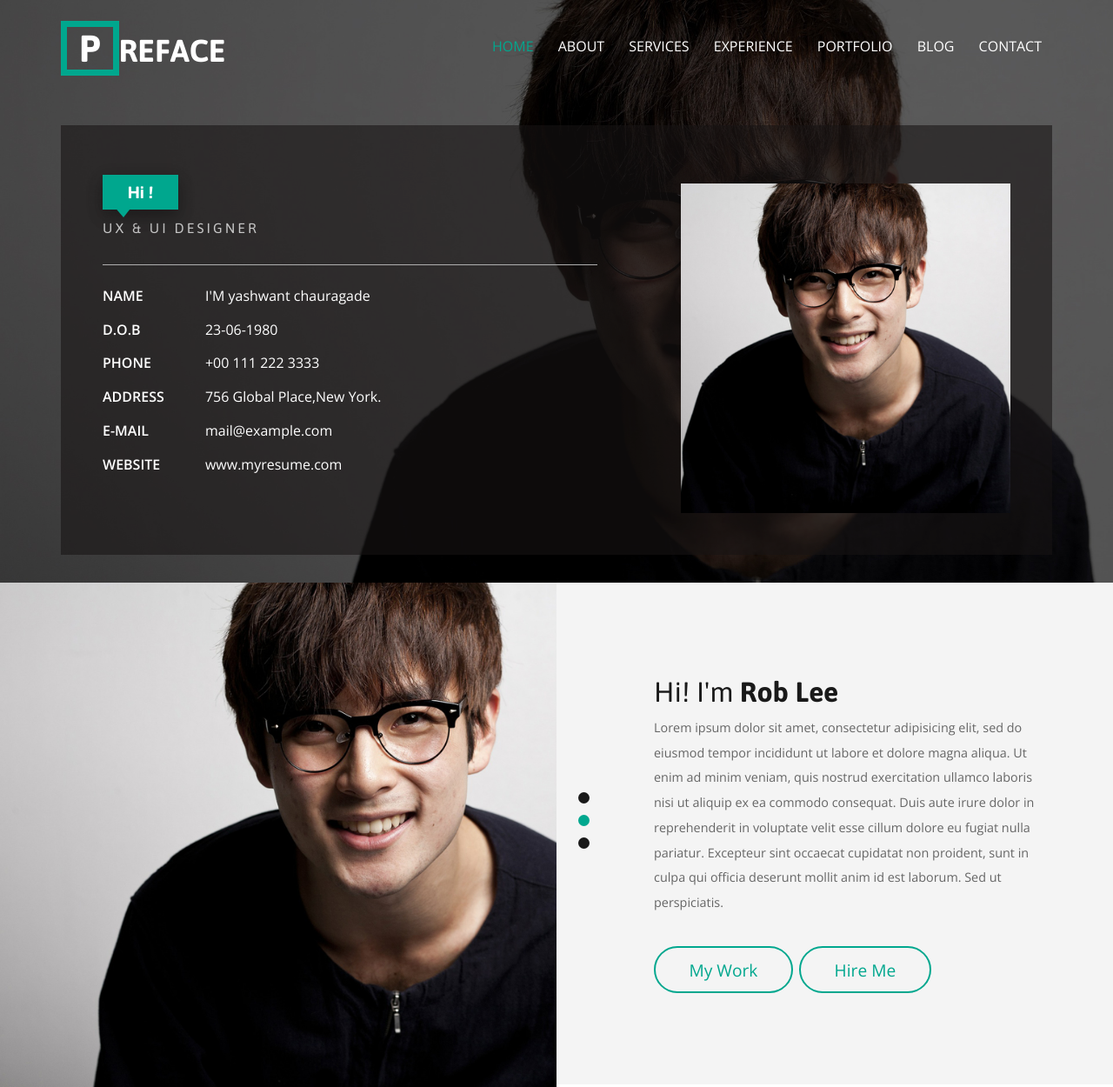
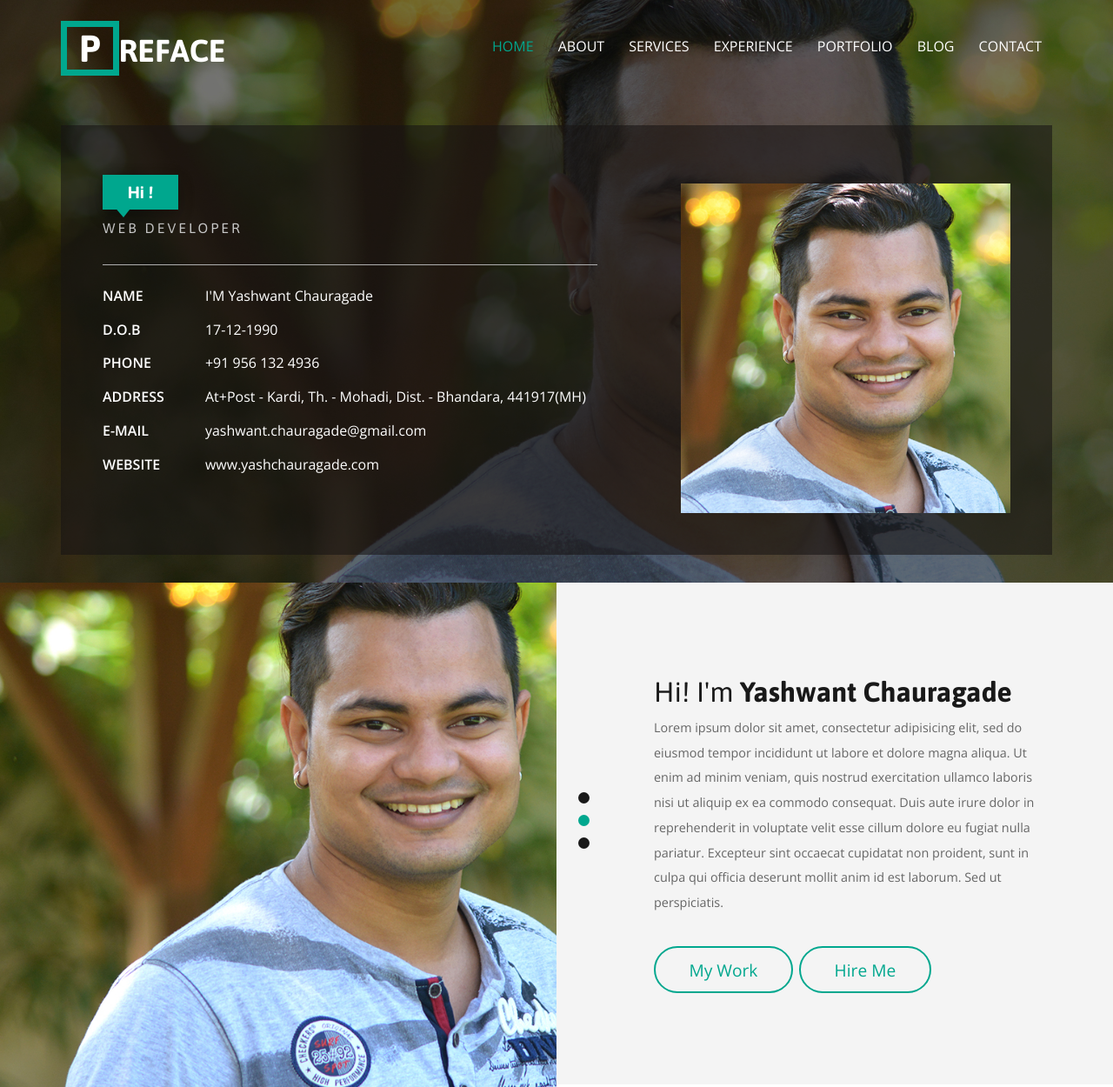
Before and after one commit to chauragade/yashwantchauragade.github.io, a plain HTML site: page index.html in a window 1280 px wide. Shown: the top 1250 px of the page at 87% size. Drawn offline with nearby package versions, Linux system fonts and the light colour scheme; files whose address does not match are found by name.

Commit message:
update site

```diff
--- a/css/style.css
+++ b/css/style.css
@@ -21,7 +21,7 @@ body h1,h2,h3,h4,h5,h6{
 }
 /*-- header --*/
 #home {
-    background: url(../images/header-bg.jpg) no-repeat center top;
+    background: url(../images/header-bg1.jpg) no-repeat center top;
     background-size: cover;
     -webkit-background-size: cover;
     -moz-background-size: cover;
@@ -473,7 +473,7 @@ span.border.one:after {
 .about-right{
 	    float: left;
 	padding:0;
-	background:url(../images/about-pic.jpg) no-repeat 0px 0px;
+	background:url(../images/about-pic1.jpg) no-repeat 0px 0px;
 	min-height:580px;
 	background-size: cover;
    -o-background-size: cover;
--- a/index.html
+++ b/index.html
@@ -7,7 +7,7 @@ License URL: http://creativecommons.org/licenses/by/3.0/
 <!DOCTYPE HTML>
 <html>
 <head>
-<title>Preface a Personal Category Flat Bootstrap Responsive Website Template| Home :: w3layouts</title>
+<title>Yashwant Chauragade</title>
 <link href="css/bootstrap.css" rel='stylesheet' type='text/css' />
 <!-- jQuery (necessary for Bootstrap's JavaScript plugins) -->
 <script src="js/jquery.min.js"></script>
@@ -79,53 +79,51 @@ Smartphone Compatible web template, free webdesigns for Nokia, Samsung, LG, Sony
 			<div class="banner-info">
 				<div class="col-md-7 header-right">
 					<h1>Hi !</h1>
-					<h6>UX & UI DESIGNER</h6>
+					<h6>WEB DEVELOPER</h6>
 					<ul class="address">
-
 					<li>
 						<ul class="address-text">
 							<li><b>NAME</b></li>
-								<li>I'M yashwant chauragade</li>
+							<li>I'M Yashwant Chauragade</li>
 						</ul>
 					</li>
 					<li>
 						<ul class="address-text">
 							<li><b>D.O.B</b></li>
-								<li>23-06-1980</li>
+							<li>17-12-1990</li>
 						</ul>
 					</li>
 					<li>
 						<ul class="address-text">
 							<li><b>PHONE </b></li>
-								<li>+00 111 222 3333</li>
+							<li>+91 956 132 4936</li>
 						</ul>
 					</li>
 					<li>
 						<ul class="address-text">
 							<li><b>ADDRESS </b></li>
-								<li>756 Global Place,New York.</li>
+							<li>At+Post - Kardi, Th. - Mohadi, Dist. - Bhandara, 441917(MH)</li>
 						</ul>
 					</li>
 					<li>
 						<ul class="address-text">
 							<li><b>E-MAIL </b></li>
-								<li><a href="mailto:example@mail.com"> mail@example.com</a></li>
+							<li><a href="mailto:yashwant.chauragade@gmail.com"> yashwant.chauragade@gmail.com</a></li>
 						</ul>
 					</li>
 					<li>
 						<ul class="address-text">
 							<li><b>WEBSITE </b></li>
-								<li><a href="http://w3layouts.com">www.myresume.com</a></li>
+							<li><a href="http://yashchauragade.com/">www.yashchauragade.com</a></li>
 						</ul>
 					</li>
 
 					</ul>
 				</div>
 				<div class="col-md-5 header-left">
-					<img src="images/img1.jpg" alt="">
+					<img src="images/img11.jpg" alt="">
 				</div>
 				<div class="clearfix"> </div>
-
 	      </div>
 			</div>
 		</div>
@@ -136,7 +134,7 @@ Smartphone Compatible web template, free webdesigns for Nokia, Samsung, LG, Sony
 					<div id="owl-demo1" class="owl-carousel owl-carousel2">
             <div class="item">
             	<div class="about-left-grid">
-											<h2>Hi! I'm <span>Rob Lee</span></h2>
+								<h2>Hi! I'm <span>Yashwant Chauragade</span></h2>
 								<p>Lorem ipsum dolor sit amet, consectetur adipisicing elit, sed do eiusmod tempor incididunt ut labore et dolore magna aliqua. Ut enim ad minim veniam, quis nostrud exercitation ullamco laboris nisi ut aliquip ex ea commodo consequat. Duis aute irure dolor in reprehenderit in voluptate velit esse cillum dolore eu fugiat nulla pariatur. Excepteur sint occaecat cupidatat non proident, sunt in culpa qui officia deserunt mollit anim id est laborum. Sed ut perspiciatis.</p>
 								<ul>
 									<li><a class="a-btn-a scroll" href="#port">My Work</a></li>
@@ -146,7 +144,7 @@ Smartphone Compatible web template, free webdesigns for Nokia, Samsung, LG, Sony
             </div>
             <div class="item">
             	<div class="about-left-grid">
-											<h2>Hi! I'm <span>Rob Lee</span></h2>
+								<h2>Hi! I'm <span>Yashwant Chauragade</span></h2>
 								<p>Lorem ipsum dolor sit amet, consectetur adipisicing elit, sed do eiusmod tempor incididunt ut labore et dolore magna aliqua. Ut enim ad minim veniam, quis nostrud exercitation ullamco laboris nisi ut aliquip ex ea commodo consequat. Duis aute irure dolor in reprehenderit in voluptate velit esse cillum dolore eu fugiat nulla pariatur. Excepteur sint occaecat cupidatat non proident, sunt in culpa qui officia deserunt mollit anim id est laborum. Sed ut perspiciatis.</p>
 								<ul>
 									<li><a class="a-btn-a scroll" href="#port">My Work</a></li>
@@ -156,7 +154,7 @@ Smartphone Compatible web template, free webdesigns for Nokia, Samsung, LG, Sony
             </div>
             <div class="item">
             	<div class="about-left-grid">
-											<h2>Hi! I'm <span>ROB LEE</span></h2>
+								<h2>Hi! I'm <span>Yashwant Chauragade</span></h2>
 								<p>Lorem ipsum dolor sit amet, consectetur adipisicing elit, sed do eiusmod tempor incididunt ut labore et dolore magna aliqua. Ut enim ad minim veniam, quis nostrud exercitation ullamco laboris nisi ut aliquip ex ea commodo consequat. Duis aute irure dolor in reprehenderit in voluptate velit esse cillum dolore eu fugiat nulla pariatur. Excepteur sint occaecat cupidatat non proident, sunt in culpa qui officia deserunt mollit anim id est laborum. Sed ut perspiciatis.</p>
 								<ul>
 									<li><a class="a-btn-a scroll" href="#port">My Work</a></li>
@@ -167,7 +165,6 @@ Smartphone Compatible web template, free webdesigns for Nokia, Samsung, LG, Sony
 					</div>
 				</div>
 				<div class="col-md-6 about-right">
-
 			</div>
 		<div class="clearfix"> </div>
 		<link href="css/owl.carousel.css" rel="stylesheet">
@@ -175,12 +172,12 @@ Smartphone Compatible web template, free webdesigns for Nokia, Samsung, LG, Sony
 		<script>
 			$(document).ready(function() {
 				$("#owl-demo1").owlCarousel({
-						items : 1,
-						lazyLoad : false,
-						autoPlay : true,
-						navigation : false,
-						navigationText :  false,
-						pagination : true,
+					items 				: 1,
+					lazyLoad 			: false,
+					autoPlay 			: true,
+					navigation 		: false,
+					navigationText:  false,
+					pagination 		: true,
 				});
 			});
 		</script>
@@ -200,7 +197,7 @@ Smartphone Compatible web template, free webdesigns for Nokia, Samsung, LG, Sony
 		</div>
 			<!-- /about -->
 			<!-- services -->
-			<div id="services" class="services">
+			<div id="services"	 class="services">
 				<div class="container">
 					<div class="service-head one text-center ">
 						<h4>WHAT I DO</h4>
@@ -259,7 +256,6 @@ Smartphone Compatible web template, free webdesigns for Nokia, Samsung, LG, Sony
 				</div>
 				<div class="clearfix"> </div>
 			</div>
-
 			<!-- services-grids -->
 		</div>
 	</div>
@@ -295,7 +291,6 @@ Smartphone Compatible web template, free webdesigns for Nokia, Samsung, LG, Sony
 						</div>
 					  </div>
 					</li>
-
 					<li>
 					  <div class="timeline-badge primary"><i class="glyphicon glyphicon-briefcase"></i></div>
 					  <div class="timeline-panel">
@@ -307,9 +302,6 @@ Smartphone Compatible web template, free webdesigns for Nokia, Samsung, LG, Sony
 						</div>
 					  </div>
 					</li>
-
-
-
 					<li>
 					  <div class="timeline-badge danger"><i class="glyphicon glyphicon-briefcase"></i></div>
 					  <div class="timeline-panel">
@@ -321,7 +313,6 @@ Smartphone Compatible web template, free webdesigns for Nokia, Samsung, LG, Sony
 						</div>
 					  </div>
 					</li>
-
 					<li>
 					  <div class="timeline-badge success"><i class="glyphicon glyphicon-briefcase"></i></div>
 					  <div class="timeline-panel">
@@ -350,7 +341,6 @@ Smartphone Compatible web template, free webdesigns for Nokia, Samsung, LG, Sony
 		</div>
 </div>
 	<!--//work-experience-->
-
 	<!-- portfolio -->
 <div class="portfolio" id="port">
 	<div class="service-head text-center">
@@ -368,7 +358,6 @@ Smartphone Compatible web template, free webdesigns for Nokia, Samsung, LG, Sony
 				fit: true   // 100% fit in a container
 			});
 		});
-
 	</script>
 	<div class="sap_tabs">
 		<div id="horizontalTab" style="display: block; width: 100%; margin: 0px;">
@@ -381,60 +370,36 @@ Smartphone Compatible web template, free webdesigns for Nokia, Samsung, LG, Sony
 			<div class="resp-tabs-container">
 				<div class="tab-1 resp-tab-content" aria-labelledby="tab_item-0">
 					<div class="col-md-3 team-gd ">
-
 							<a href="#portfolioModal1" class="portfolio-link b-link-diagonal b-animate-go" data-toggle="modal"><img src="images/pic4.jpg" alt="">
-
 							</a>
-
 					</div>
 					<div class="col-md-3 team-gd ">
-
 							<a href="#portfolioModal3" class="portfolio-link b-link-diagonal b-animate-go" data-toggle="modal"><img src="images/pic5.jpg" alt="">
-
 							</a>
-
 					</div>
 					<div class="col-md-3 team-gd ">
-
 							<a href="#portfolioModal2" class="portfolio-link b-link-diagonal b-animate-go" data-toggle="modal"><img src="images/pic9.jpg" alt="">
-
 							</a>
-
 					</div>
 					<div class="col-md-3 team-gd ">
-
 							<a href="#portfolioModal4" class="portfolio-link b-link-diagonal b-animate-go" data-toggle="modal"><img src="images/pic6.jpg" alt="">
-
 							</a>
-
 					</div>
 					<div class="col-md-3 team-gd yes_marg ">
-
 							<a href="#portfolioModal5" class="portfolio-link b-link-diagonal b-animate-go" data-toggle="modal"><img src="images/pic10.jpg" alt="">
-
 							</a>
-
 					</div>
 					<div class="col-md-3 team-gd yes_marg ">
-
 							<a href="#portfolioModal6" class="portfolio-link b-link-diagonal b-animate-go" data-toggle="modal"><img src="images/pic11.jpg" alt="">
-
 							</a>
-
 					</div>
 					<div class="col-md-3 team-gd yes_marg ">
-
 							<a href="#portfolioModal7" class="portfolio-link b-link-diagonal b-animate-go" data-toggle="modal"><img src="images/pic13.jpg" alt="">
-
 							</a>
-
 					</div>
 					<div class="col-md-3 team-gd yes_marg ">
-
 							<a href="#portfolioModal8" class="portfolio-link b-link-diagonal b-animate-go" data-toggle="modal"><img src="images/pic14.jpg" alt="">
-
 							</a>
-
 					</div>
 					<div class="clearfix"></div>
 					</div>
@@ -454,66 +419,42 @@ Smartphone Compatible web template, free webdesigns for Nokia, Samsung, LG, Sony
 							</div>
 						</div>
 						<div class="col-md-3 team-gd ">
-
 								<a href="#portfolioModal7" class="portfolio-link b-link-diagonal b-animate-go" data-toggle="modal"><img src="images/pic13.jpg" alt="">
-
 								</a>
-
 						</div>
 						<div class="clearfix"></div>
 				</div>
 				<div class="tab-1 resp-tab-content" aria-labelledby="tab_item-2">
 					<div class="col-md-3 team-gd ">
-
 						<a href="#portfolioModal2" class="portfolio-link b-link-diagonal b-animate-go" data-toggle="modal"><img src="images/pic9.jpg" alt="">
-
 						</a>
-
 					</div>
 					<div class="col-md-3 team-gd ">
-
 							<a href="#portfolioModal4" class="portfolio-link b-link-diagonal b-animate-go" data-toggle="modal"><img src="images/pic6.jpg" alt="">
-
 							</a>
-
 					</div>
 					<div class="col-md-3 team-gd">
-
 							<a href="#portfolioModal5" class="portfolio-link b-link-diagonal b-animate-go" data-toggle="modal"><img src="images/pic10.jpg" alt="">
-
 							</a>
-
 					</div>
 					<div class="col-md-3 team-gd">
-
 							<a href="#portfolioModal6" class="portfolio-link b-link-diagonal b-animate-go" data-toggle="modal"><img src="images/pic11.jpg" alt="">
-
 							</a>
-
 					</div>
 					<div class="clearfix"></div>
 				</div>
 				<div class="tab-1 resp-tab-content" aria-labelledby="tab_item-3">
 					<div class="col-md-3 team-gd ">
-
 							<a href="#portfolioModal5" class="portfolio-link b-link-diagonal b-animate-go" data-toggle="modal"><img src="images/pic10.jpg" alt="">
-
 							</a>
-
 					</div>
 					<div class="col-md-3 team-gd">
-
 							<a href="#portfolioModal6" class="portfolio-link b-link-diagonal b-animate-go" data-toggle="modal"><img src="images/pic11.jpg" alt="">
-
 							</a>
-
 					</div>
 					<div class="col-md-3 team-gd ">
-
 							<a href="#portfolioModal7" class="portfolio-link b-link-diagonal b-animate-go" data-toggle="modal"><img src="images/pic13.jpg" alt="">
-
 							</a>
-
 					</div>
 					<div class="clearfix"></div>
 				</div>
@@ -534,7 +475,6 @@ Smartphone Compatible web template, free webdesigns for Nokia, Samsung, LG, Sony
 	  <div class="news-grid w3l-agile">
 		    <div class="col-md-6 news-img">
 				  <a href="#" data-toggle="modal" data-target="#myModal1"> <img src="images/b1.jpg" alt=" " class="img-responsive"></a>
-
 				</div>
 		    <div class="col-md-6 news-text">
 		    <h3> <a href="#" data-toggle="modal" data-target="#myModal1">HERE GOES AN AWESOME BLOG TITLE</a></h3>
@@ -546,13 +486,10 @@ Smartphone Compatible web template, free webdesigns for Nokia, Samsung, LG, Sony
 				</ul>
 				<p>Itaque earum rerum hic tenetur a sapiente delectus, ut aut reiciendis voluptatibus maiores alias consequatur aut perferendis doloribus asperiores repellat. Neque porro quisquam est, qui dolorem ipsum quia dolor sit amet.</p>
 				<a href="#" data-toggle="modal" data-target="#myModal1" class="read hvr-shutter-in-horizontal">Read More</a>
-
 			</div>
-
 			<div class="clearfix"></div>
 		</div>
 	  <div class="news-grid">
-
 	    <div class="col-md-6 news-text two">
 		  	<h3> <a href="#" data-toggle="modal" data-target="#myModal1">HERE GOES AN AWESOME BLOG TITLE</a></h3>
 				<ul class="news">
@@ -563,18 +500,15 @@ Smartphone Compatible web template, free webdesigns for Nokia, Samsung, LG, Sony
 				</ul>
 				<p>Itaque earum rerum hic tenetur a sapiente delectus, ut aut reiciendis voluptatibus maiores alias consequatur aut perferendis doloribus asperiores repellat. Neque porro quisquam est, qui dolorem ipsum quia dolor sit amet.</p>
 				<a href="#" data-toggle="modal" data-target="#myModal1" class="read hvr-shutter-in-horizontal">Read More</a>
-
 			</div>
 			<div class="col-md-6 news-img two">
 		  	<a href="#" data-toggle="modal" data-target="#myModal1"> <img src="images/b2.jpg" alt=" " class="img-responsive"></a>
-
 			</div>
 			<div class="clearfix"></div>
 	  </div>
 	  <div class="news-grid">
 	    <div class="col-md-6 news-img">
 			  <a href="#" data-toggle="modal" data-target="#myModal1"> <img src="images/b3.jpg" alt=" " class="img-responsive"></a>
-
 			</div>
     <div class="col-md-6 news-text">
 		   <h3> <a href="#" data-toggle="modal" data-target="#myModal1">HERE GOES AN AWESOME BLOG TITLE</a></h3>
@@ -586,9 +520,7 @@ Smartphone Compatible web template, free webdesigns for Nokia, Samsung, LG, Sony
 				</ul>
 				<p>Itaque earum rerum hic tenetur a sapiente delectus, ut aut reiciendis voluptatibus maiores alias consequatur aut perferendis doloribus asperiores repellat. Neque porro quisquam est, qui dolorem ipsum quia dolor sit amet.</p>
 				<a href="#" data-toggle="modal" data-target="#myModal1" class="read hvr-shutter-in-horizontal">Read More</a>
-
 		</div>
-
 		<div class="clearfix"></div>
 	 </div>
 	</div>
@@ -603,22 +535,18 @@ Smartphone Compatible web template, free webdesigns for Nokia, Samsung, LG, Sony
 			</div>
 			<div class="modal-body about">
 				<div class="about">
-
 					  <div class="about-inner">
-
 					      <img src="images/b3.jpg" alt="about"/>
 						     <h4 class="tittle">A Fews words about us</h4>
 						   <p>Lorem ipsum dolor sit amet Integer gravida,Lorem ipsum dolor sit amet Integer gravida velit,Ming sits in the corner the whole day. She's into crochet. quis dolor tristiqumsan.Mirum est notare quam littera gothica, quam nunc putamus parum claram, anteposuerit litterarum formas humanitatis per seacula quarta decima et quinta decima. velit quis dolor tristiqumsan.</p>
 						    <p>Lorem ipsum dolor sit amet. Integer gravida velit quis dolor tristiqumsan.anteposuerit litterarum formas humanitatis per seacula amet Integer gravida velit. </p>
 					  </div>
-
 				</div>
 			</div>
 		</div>
 	</div>
 </div>
 <!-- //blog-pop-->
-
 <!-- /header -->
 <div class="footer" id="contact">
 	<div class="container">
@@ -668,7 +596,6 @@ Smartphone Compatible web template, free webdesigns for Nokia, Samsung, LG, Sony
 					<input type="text" name="Mobile number" value="Mobile number" onfocus="this.value = '';" onblur="if (this.value == '') {this.value = 'Mobile number';}" required="">
 					<textarea name="Message..." onfocus="this.value = '';" onblur="if (this.value == '') {this.value = 'Message...';}" required="">Message...</textarea>
 					<input type="submit" value="Send">
-
 				</form>
 			</div>
 			<div class="clearfix"></div>
```
Also changed, not shown: images/about-pic1.jpg (added), images/header-bg1.jpg (added), images/img11.jpg (added). Lines whose indentation alone changed are shown as unchanged.
